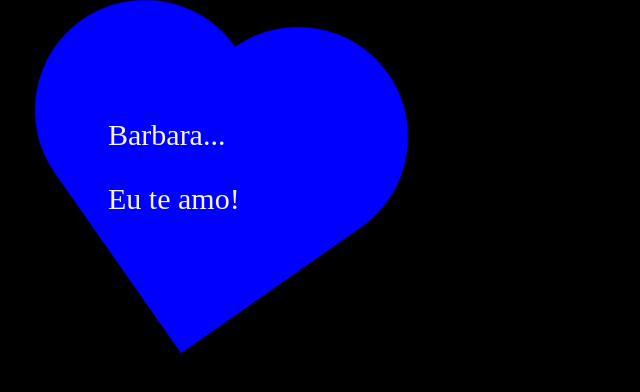
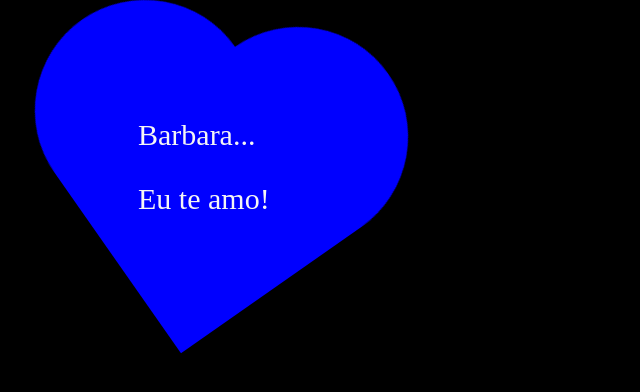
Before and after one commit to CarvalhoBarberino/coracaoCss, a plain HTML site: page index.html in a window 1280 px wide. Shown: the whole page, without its empty margins (0-640 px from the left). Drawn offline with Linux system fonts and the light colour scheme.

Commit message:
Update style.css

```diff
--- a/style.css
+++ b/style.css
@@ -41,7 +41,7 @@ body{
       position: relative;
       top:-282px;
       font-size: 30px;
-      margin-left:100px;
+      margin-left:130px;
       width: 225px;
   }
   @keyframes pulse {
```
